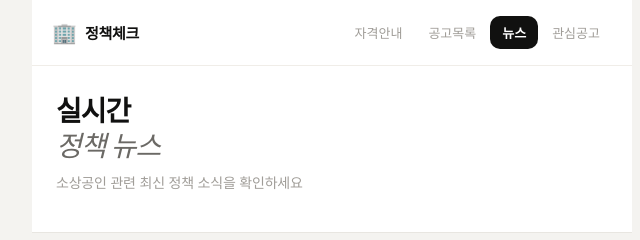
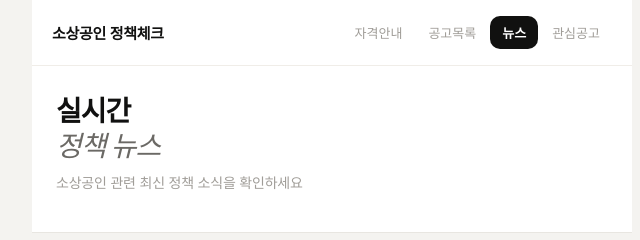
Before and after one commit to HdongMi/policy-auto, a website: page news.html in a window 1280 px wide. Shown: the top 240 px of the page, 308-948 px from the left. Drawn offline with Linux system fonts and the light colour scheme; no server answers; a web font is replaced by a local one.

Commit message:
Update news.html

```diff
--- a/news.html
+++ b/news.html
@@ -111,8 +111,7 @@
     <header class="header">
       <div class="header-top">
         <div class="header-brand">
-          <span class="brand-icon">🏢</span>
-          <span class="brand-name">정책체크</span>
+          <span class="brand-name">소상공인 정책체크</span>
         </div>
         <nav class="nav-tabs">
           <a href="info.html" class="tab-btn">자격안내</a>
```
